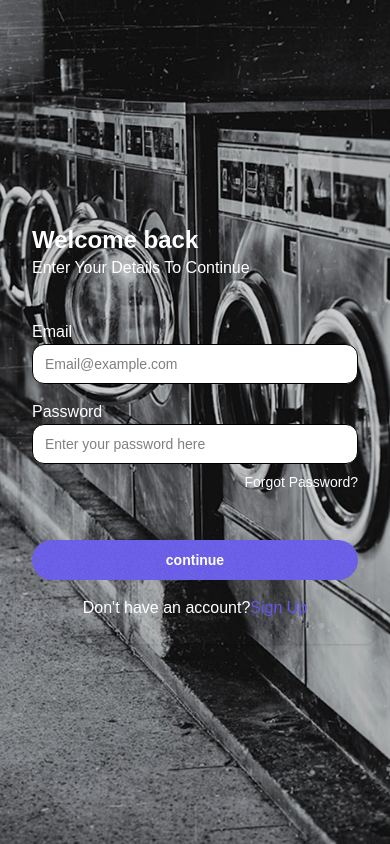
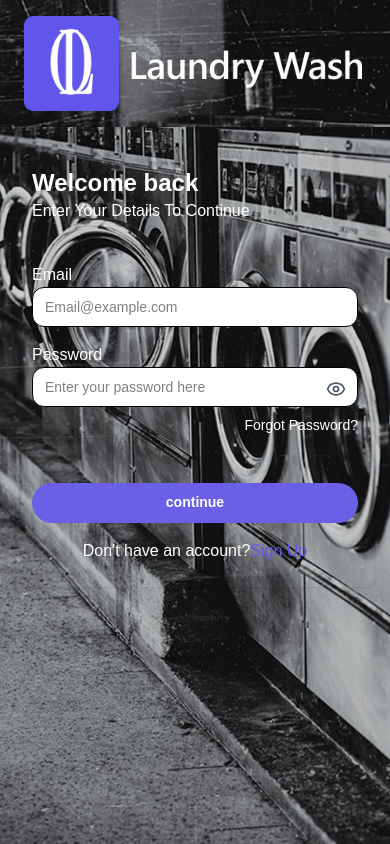
Before and after one commit to TOBY-WEB01/LAUNDRY-WASH, a React (Vite) app in the folder client/: page /auth/login in a window 390 px wide. Built offline with nearby package versions, Linux system fonts and the light colour scheme; no server answers; a web font is replaced by a local one.

Commit message:
made updates

```diff
--- a/client/src/components/Drawer.jsx
+++ b/client/src/components/Drawer.jsx
@@ -10,7 +10,7 @@ export default function Drawer({ handleLogout}) {
   const { user } = useAuth();
   return (
     <>
-      <Menu onClick={() => setIsOpen(true)} className="lg:hidden text-white" />
+      <Menu onClick={() => setIsOpen(true)} className="md:hidden text-white" />
       <div
         className={`drawer fixed top-0 bg-(--darkgrey) left-0 z-40 ${
           isOpen ? "drawer-open" : ""
--- a/client/src/components/Nav.jsx
+++ b/client/src/components/Nav.jsx
@@ -9,7 +9,7 @@ export default function Nav() {
 
   return (
     <div className="w-full  fixed z-10 top-0 bg-[#262626] md:px-8">
-      <div className="container  mx-auto  flex  items-center md:justify-between gap-20 md:gap-5  py-2 px-2.5 md:px-0 lg:py-4">
+      <div className="container  mx-auto  flex  items-center justify-between gap-20 md:gap-5  py-2 px-2.5 md:px-0 lg:py-4">
         <div className="">
           <Link>
             <Logo />
@@ -30,7 +30,7 @@ export default function Nav() {
             </NavLink>
           ) : null}
         </div>
-        <div className="flex items-center justify-between gap-4">
+        <div className="flex items-center  justify-between gap-2">
           <div className="  lg:block">
             {user ? (
               <UserAvatar />
@@ -51,7 +51,7 @@ export default function Nav() {
               </div>
             )}
           </div>
-          <Drawer handleLogout={handleLogout } />
+          <Drawer handleLogout={handleLogout} />
         </div>
       </div>
     </div>
--- a/client/src/layout/AuthLayout.jsx
+++ b/client/src/layout/AuthLayout.jsx
@@ -3,9 +3,9 @@ import { Link, Outlet } from "react-router";
 
 export default function AuthLayout() {
   return (
-    <section className="grid grid-cols-12 items-center justify-center min-h-screen auth-background auth-layout">
+    <section className="lg:grid  grid-cols-12 items-center justify-center min-h-screen auth-background auth-layout">
       <div
-        className="hidden md:block col-span-6 h-full "
+        className="col-span-6 h-full "
         style={{ backgroundImage: "url('/image 9.png')" }}
       >
         <div className="flex flex-col h-full justify-between py-4 px-6">
--- a/client/src/pages /auth/CreateAccount.jsx
+++ b/client/src/pages /auth/CreateAccount.jsx
@@ -6,8 +6,11 @@ import { useForm } from "react-hook-form";
 import { Link} from "react-router";
 import { useMutation } from "@tanstack/react-query";
 import { useAuth } from "@/hooks/useAuth";
+import { useState } from "react";
+import { Eye, EyeOff } from "lucide-react";
 
 export default function CreateAccount() {
+    const [revealPassword, setRevealPassword] = useState(false);
   const {
     handleSubmit,
     register,
@@ -16,6 +19,12 @@ export default function CreateAccount() {
     resolver: zodResolver(validateRegisterUserSchema),
   });
   const { setAccessToken } = useAuth();
+
+    const togglePasswordReveal = (e) => {
+    e.preventDefault();
+    setRevealPassword((prev) => !prev);
+  };
+
 
 
   const mutation = useMutation({
@@ -91,11 +100,18 @@ export default function CreateAccount() {
             <label className="floating-label">
               <p  className="text-white ">Password</p>
               <input
-                type="password"
+                  type={revealPassword ? "text" : "password"}
                 placeholder="Enter your password here"
                 {...register("password")}
                 className="input input-md w-full border py-3 rounded-xl px-3 bg-white text-black"
               />
+              <button
+                type="button"
+                onClick={togglePasswordReveal}
+                className="absolute right-3 top-1/2 translate-y-1 text-gray-600 z-10"
+              >
+                {revealPassword ? <EyeOff size={20} /> : <Eye size={20} />}
+              </button>
             </label>
             {errors.password && (
               <p className="text-red-500 text-sm">{errors?.password.message}</p>
--- a/client/src/pages /auth/Login.jsx
+++ b/client/src/pages /auth/Login.jsx
@@ -3,14 +3,16 @@ import { validateLoginUserSchema } from "../../utils/dataSchema";
 
 import { toast } from "react-toastify";
 import { useForm } from "react-hook-form";
-import { Link,  } from "react-router";
+import { Link } from "react-router";
 // import { useAuth } from "../../hooks/useAuth";
 import { loginUser } from "@/api/auth";
 import { useMutation } from "@tanstack/react-query";
 import { useAuth } from "@/hooks/useAuth";
-import { Loader, Eye, EyeClosed } from "lucide-react";
+import { Loader, Eye, EyeClosed, EyeOff } from "lucide-react";
+import { useState } from "react";
 
 export default function Login() {
+  const [revealPassword, setRevealPassword] = useState(false);
   //  const navigate = useNavigate;
   const {
     handleSubmit,
@@ -20,6 +22,12 @@ export default function Login() {
     resolver: zodResolver(validateLoginUserSchema),
   });
   const { setAccessToken, user } = useAuth();
+
+  const togglePasswordReveal = (e) => {
+    e.preventDefault();
+    setRevealPassword((prev) => !prev);
+  };
+
   const navigate = useMutation();
 
   const mutation = useMutation({
@@ -64,11 +72,18 @@ export default function Login() {
             <label className="floating-label">
               <p className="text-white ">Password</p>
               <input
-                type="password"
+                type={revealPassword ? "text" : "password"}
                 placeholder="Enter your password here"
                 {...register("password")}
                 className="input input-md w-full border py-3 rounded-xl px-3 bg-white text-black"
               />
+              <button
+                type="button"
+                onClick={togglePasswordReveal}
+                className="absolute right-3 top-1/2 translate-y-1 text-gray-600 z-10"
+              >
+                {revealPassword ? <EyeOff size={20} /> : <Eye size={20} />}
+              </button>
               {errors.password && (
                 <p className="text-red-500 text-sm">
                   {errors?.password.message}
@@ -79,7 +94,6 @@ export default function Login() {
             <div className="text-end text-white text-sm mt-2">
               <Link to="/auth/forgotPassword">Forgot Password?</Link>
             </div>
-
           </div>
 
           <button
--- a/client/src/pages /auth/ResetPassword.jsx
+++ b/client/src/pages /auth/ResetPassword.jsx
@@ -4,11 +4,13 @@ import { zodResolver } from "@hookform/resolvers/zod";
 
 import { toast } from "react-toastify";
 import { Link, useNavigate, useSearchParams } from "react-router";
-import { Loader } from "lucide-react";
+import { Eye, EyeOff, Loader } from "lucide-react";
 import { resetPassword } from "@/api/auth";
 import { validateResetPasswordSchema } from "@/utils/dataSchema";
+import { useState } from "react";
 
 export default function ResetPassword() {
+  const [revealPassword, setRevealPassword] = useState(false);
   const {
     handleSubmit,
     register,
@@ -16,6 +18,11 @@ export default function ResetPassword() {
   } = useForm({
     resolver: zodResolver(validateResetPasswordSchema),
   });
+
+   const togglePasswordReveal = (e) => {
+    e.preventDefault();
+    setRevealPassword((prev) => !prev);
+  };
 
   const [searchParams] = useSearchParams();
   const navigate = useNavigate();
@@ -48,11 +55,18 @@ export default function ResetPassword() {
         <label className="floating-label">
           <span className="text-white ">Password</span>
           <input
-            type="password"
+            type={revealPassword ? "text" : "password"}
             placeholder="Enter your password here"
             {...register("newPassword")}
             className="input input-md w-full border py-3 rounded-xl px-3 bg-white text-black"
           />
+          <button
+                type="button"
+                onClick={togglePasswordReveal}
+                className="absolute right-3 top-1/2 translate-y-1 text-gray-600 z-10"
+              >
+                {revealPassword ? <EyeOff size={20} /> : <Eye size={20} />}
+              </button>
           {errors.password && (
             <p className="text-red-500 text-sm">
               {errors.newPassword?.message}
@@ -68,11 +82,18 @@ export default function ResetPassword() {
           <label className="floating-label">
             <span className="text-white ">Confirm Password</span>
             <input
-              type="password"
+              type={revealPassword ? "text" : "password"}
               placeholder="Enter your password here"
               {...register("confirmPassword")}
               className="input input-md w-full border py-3 rounded-xl px-3 bg-white text-black"
             />
+            <button
+                type="button"
+                onClick={togglePasswordReveal}
+                className="absolute right-3 top-1/2 translate-y-1 text-gray-600 z-10"
+              >
+                {revealPassword ? <EyeOff size={20} /> : <Eye size={20} />}
+              </button>
             {errors.password && (
               <p className="text-red-500 text-sm">{errors.password?.message}</p>
             )}
--- a/client/src/pages /home/Home.jsx
+++ b/client/src/pages /home/Home.jsx
@@ -180,7 +180,7 @@ export default function Home() {
             </p>
           </div>
           <div className="col-span-6">
-            <img src="./Rectangle 1.png" alt="" className="w-[500px]" />
+            <img src="./Rectangle 1.png" alt="" className="w-[600px]" />
           </div>
         </div>
         <div>
@@ -281,21 +281,21 @@ export default function Home() {
       <div className="bg-[#262626] ">
 
 
-      <section className="md:flex gap-10">
+      <section className="md:flex gap-10 ">
         <div>
           <img src="./Rectangle 10.png" alt=""  className="w-[900px]"/>
         </div>
         <div className="my-auto">
           <div className="lg:mr-70 md:mr-30 mb-8">
-            <h1 className="text-white text-3xl lg:text-5xl py-4 md:text-3xl font-semibold">
+            <h1 className="text-white text-center md:text-start text-3xl lg:text-5xl py-4 md:text-3xl font-semibold">
               Laundry Made Effortless
             </h1>
-            <p className="text-white">
+            <p className="text-white text-center md:text-start px-1">
               Fresh, clean, perfectly folded—right when you need it.
             </p>
           </div>
-          <div className=" flex justify-center ">
-            <Link  to="/book-laundry" > <h1 className="text-white border-0 w-90 lg:w-125 md:w-100 text-center rounded-4xl  bg-(--purple) py-4  ">
+          <div className=" flex justify-center">
+            <Link  to="/book-laundry" > <h1 className="text-white border-0 w-90 lg:w-140 md:w-100 text-center rounded-4xl  bg-(--purple) py-4  ">
               Book Laundry
             </h1>
             </Link>
```
